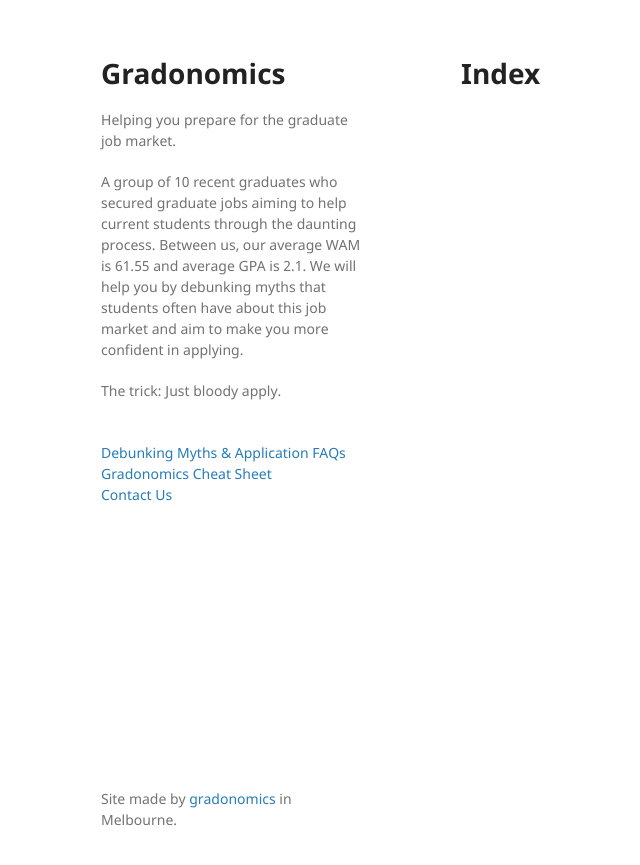
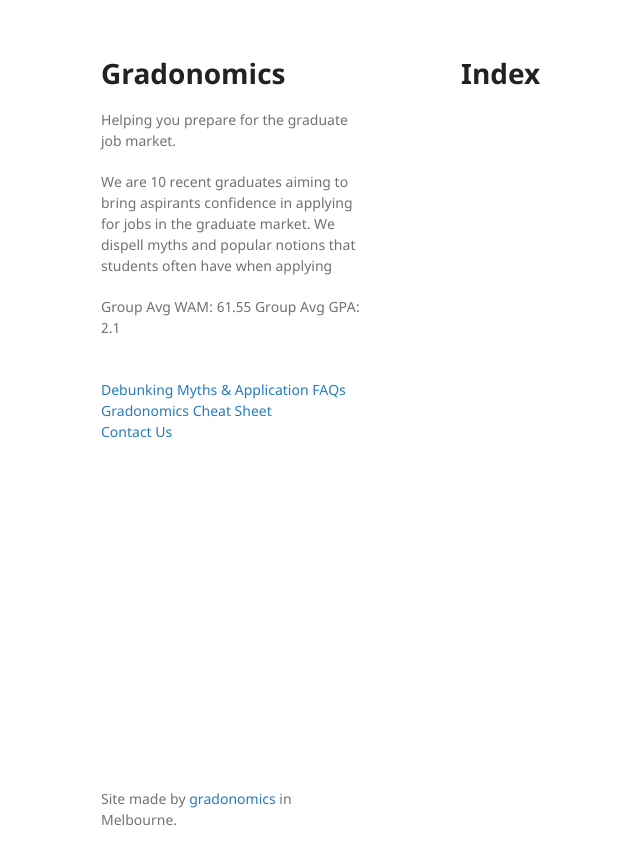
Before and after one commit to gradonomics/gradonomics-grad-help, a Jekyll site: the page built from index.md, in a window 1280 px wide. Shown: the top 865 px of the page, without its empty margins (109-749 px from the left). Built offline with Jekyll 4.4.1, drawn with Linux system fonts in a browser that asks for light colours; our own code applies the rules of GitHub Pages for plain Markdown files.

Commit message:
sidebarinfo

```diff
--- a/_layouts/default.html
+++ b/_layouts/default.html
@@ -18,9 +18,10 @@
         <a href="{{ site.github.url }}"> <h1>{{ site.title | default: site.github.repository_name }}</h1> </a>
         <p>{{ site.description | default: site.github.project_tagline }}</p>
 
-          <p>A group of 10 recent graduates who secured graduate jobs aiming to help current students through the daunting process. Between us, our average WAM is 61.55 and average GPA is 2.1. We will help you by debunking myths that students often have about this job market and aim to make you more confident in applying. </p>
+        <p>We are 10 recent graduates aiming to bring aspirants confidence in applying for jobs in the graduate market. We dispell myths and popular notions that students often have when applying</p>
 
-             <p> The trick: Just bloody apply. </p>
+        <p>Group Avg WAM: 61.55
+          Group Avg GPA: 2.1</p>
 
         {% if site.github.is_project_page %}
         <br><a href="debunking-myths">Debunking Myths & Application FAQs</a>
```
Also changed, not shown: README.md.
